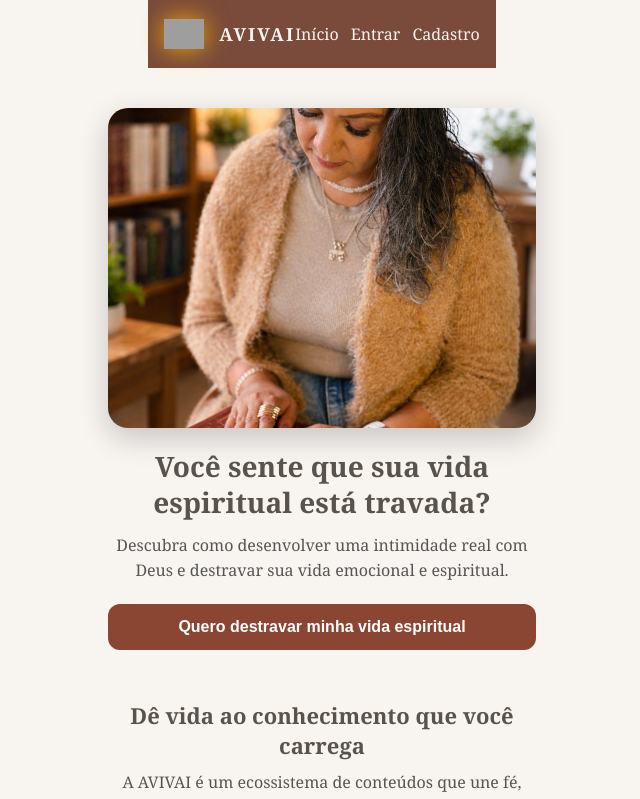
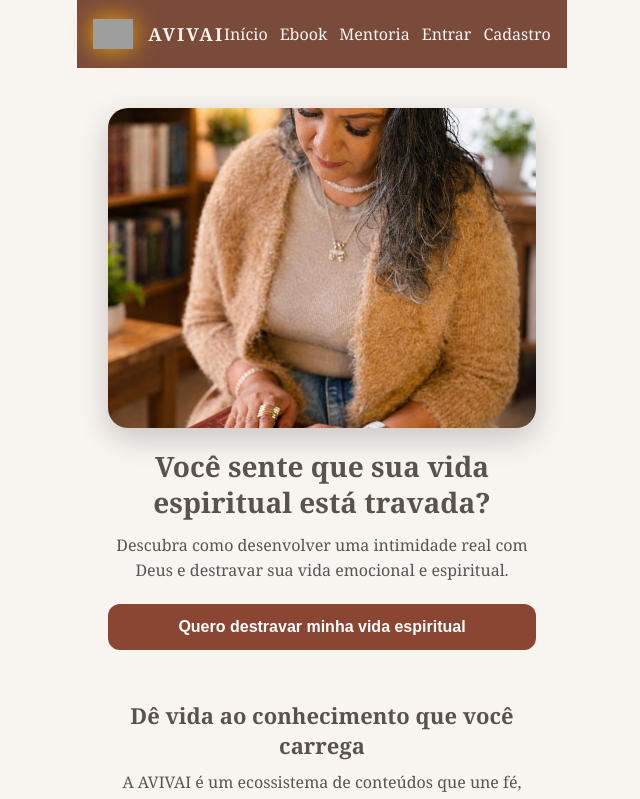
Before and after one commit to Mayra727/avivai-frontend, a React app: page / in a window 1280 px wide. Shown: the top 799 px of the page, without its empty margins (318-958 px from the left). Built offline with nearby package versions, Linux system fonts and the light colour scheme; grey boxes are pictures that could not be loaded; the HTML template or start-up script is replaced by a standard one.

Commit message:
haeder mentoria

```diff
--- a/src/components/Header.tsx
+++ b/src/components/Header.tsx
@@ -28,10 +28,17 @@ export default function Header() {
 
         {/* MENU */}
         <nav style={styles.nav}>
+<Link style={styles.link} to="/">
+    Início
+  </Link>
 
-          <Link style={styles.link} to="/">
-            Início
-          </Link>
+  <Link style={styles.link} to="/ebook">
+    Ebook
+  </Link>
+
+  <Link style={styles.link} to="/mentoria">
+    Mentoria
+  </Link>
 
           {!user && (
             <>
```
